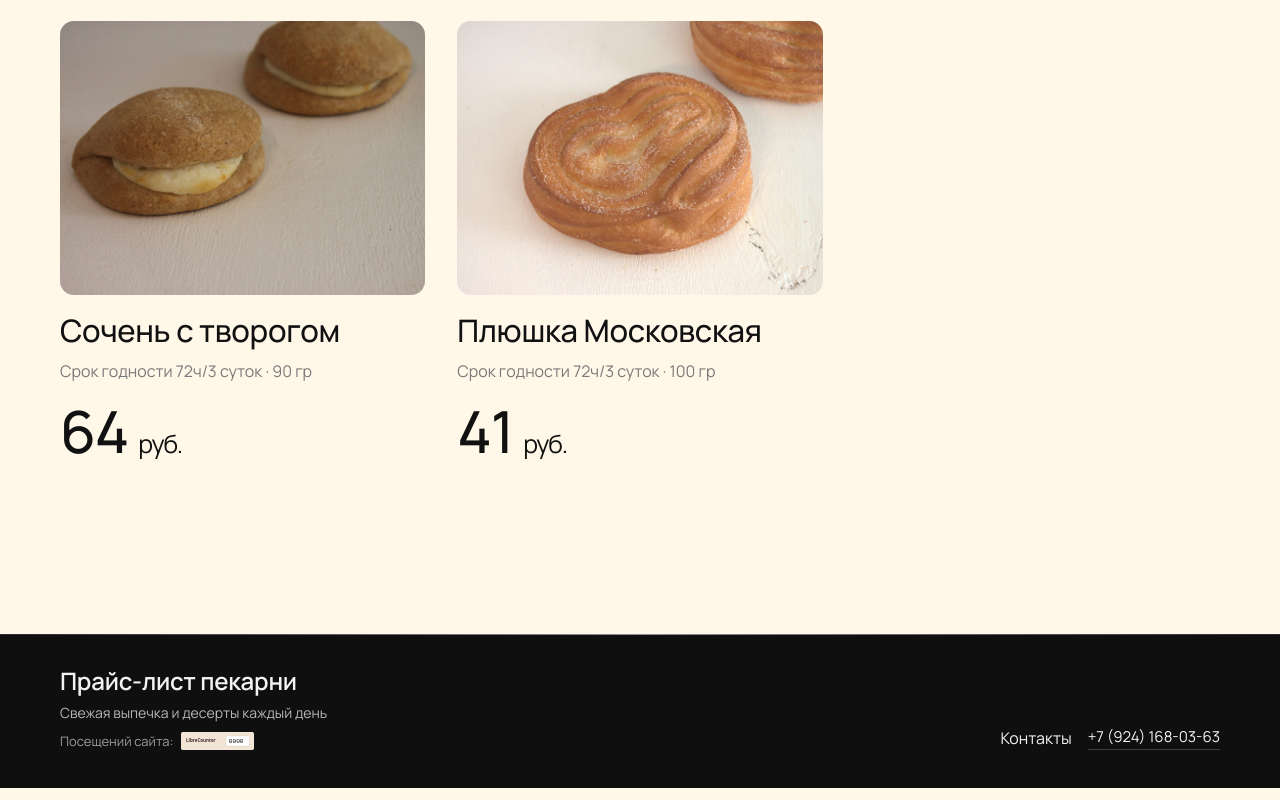
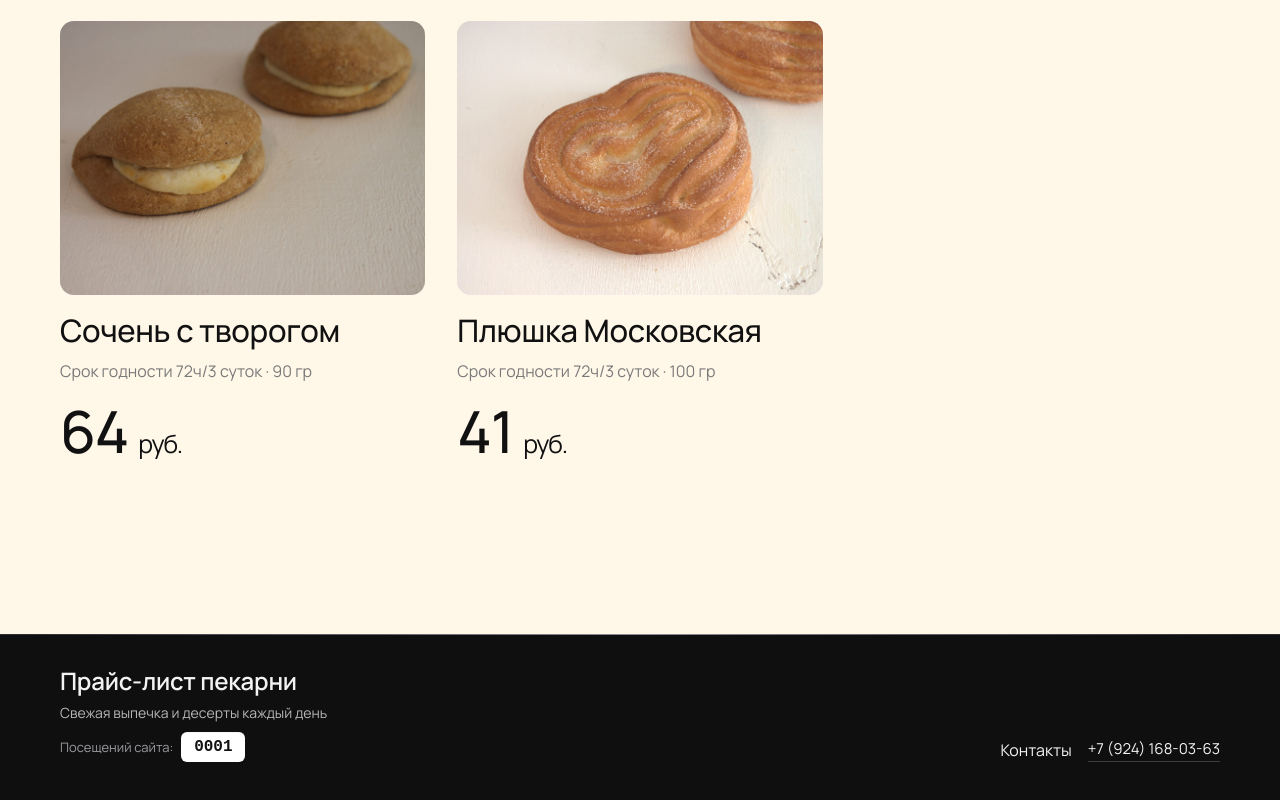
Before and after one commit to megaten0108/megaten0108.github.io, a plain HTML site: page index.html in a window 1280 px wide. Shown: the part 5012-5812 px from the top of the page. Drawn offline with Linux system fonts and the light colour scheme.

Commit message:
UX: replace static SVG with localStorage counter in footer

```diff
--- a/index.html
+++ b/index.html
@@ -165,6 +165,20 @@
       gap: 8px;
     }
 
+    .footer-counter .counter {
+      display: inline-block;
+      min-width: 64px;
+      text-align: center;
+      font-family: monospace;
+      background: #fff;
+      color: #111;
+      padding: 6px 10px;
+      border-radius: 6px;
+      box-shadow: 0 1px 0 rgba(0,0,0,0.04) inset;
+      font-size: 16px;
+      font-weight: 600;
+    }
+
     .footer-counter img {
       height: 18px;
       width: auto;
@@ -282,8 +296,7 @@
       <div>
         <p class="footer-brand">Прайс-лист пекарни</p>
         <p class="footer-note">Свежая выпечка и десерты каждый день</p>
-        <p class="footer-counter">Посещений сайта:
-          <img src="/img/oldStyle.svg" alt="Счётчик посещений" referrerpolicy="unsafe-url">
+        <p class="footer-counter">Посещений сайта: <span id="local-counter" class="counter">0000</span>
         </p>
       </div>
       <div class="footer-links">
@@ -292,6 +305,25 @@
       </div>
     </div>
   </footer>
+  </footer>
 
-</body>
+  <script>
+  // Local per-browser visit counter (increments on each page load)
+  (function(){
+    try {
+      const key = 'site_visits_local_v1';
+      const raw = localStorage.getItem(key) || '0';
+      let n = parseInt(raw, 10);
+      if (isNaN(n)) n = 0;
+      n += 1;
+      localStorage.setItem(key, String(n));
+      const el = document.getElementById('local-counter');
+      if (el) el.textContent = String(n).padStart(4, '0');
+    } catch (e) {
+      // fail silently
+    }
+  })();
+  </script>
+
+  </body>
 </html>
```
